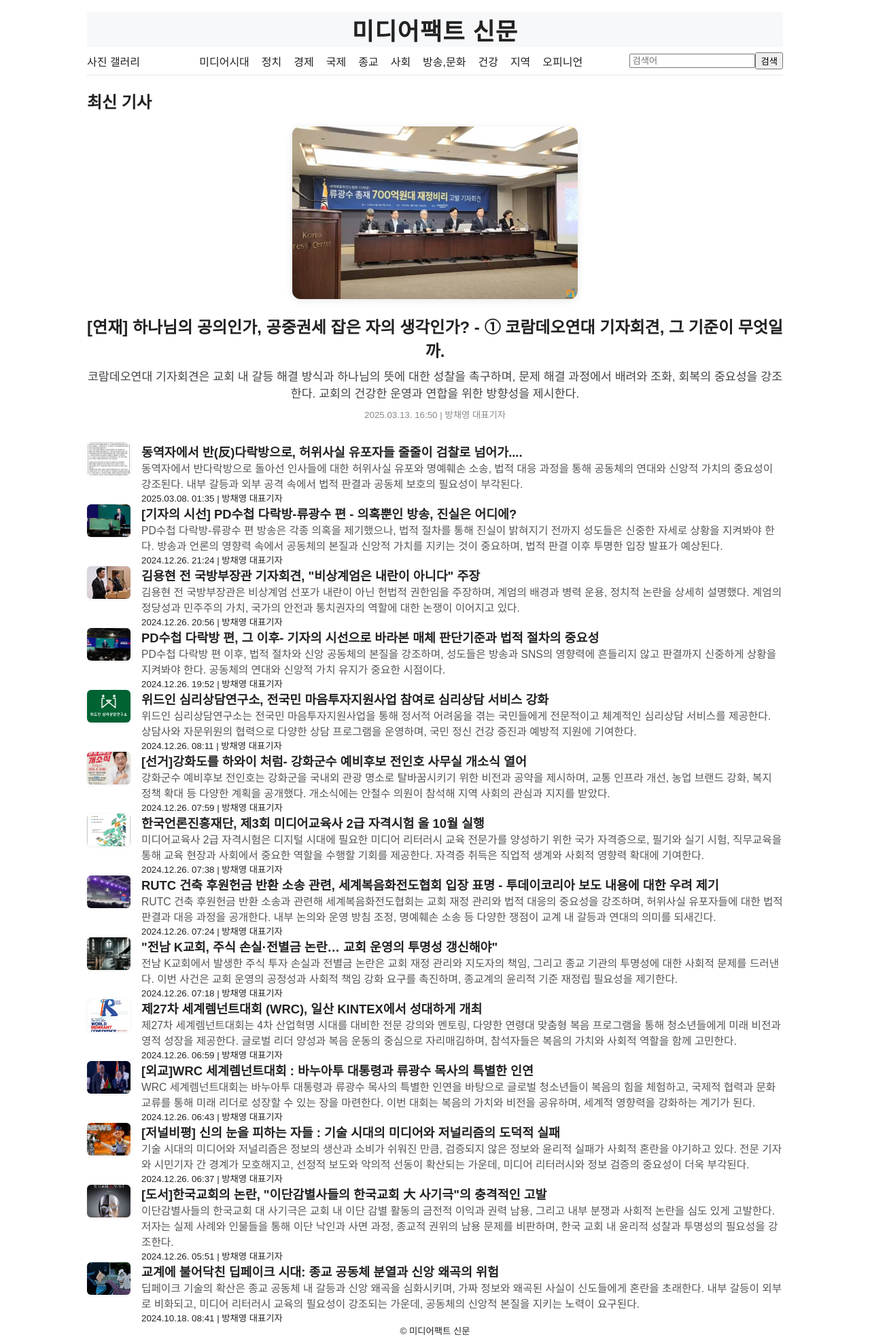
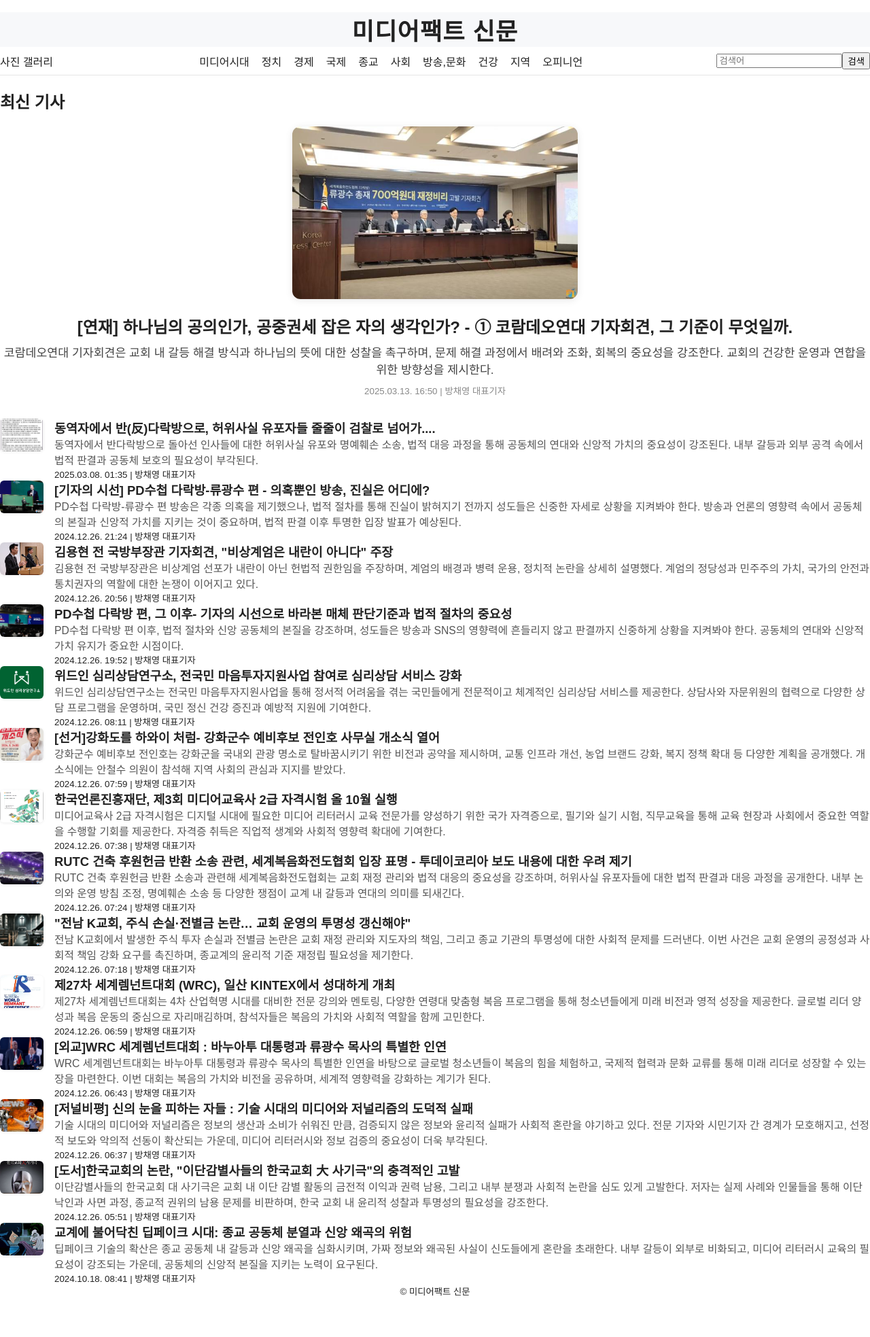
Before and after one commit to assam258-5892/mediafact, a Flask app: page / in a window 1280 px wide. Shown: the whole page at 68% size. After the commit the page ends 1906 px from the top, so only its background shows below. Run offline with Flask 3, Linux system fonts and the light colour scheme; data comes from the database, SQL or seed files in the repository.

Commit message:
헤더, 본문, 푸터의 최대 너비 및 여백 조정

```diff
--- a/static/css/style.css
+++ b/static/css/style.css
@@ -40,12 +40,15 @@ a, a:visited, a:hover, a:active {
 a:hover {
     color: #0056b3 !important;
 }
+
 body > header,
 body > main,
 body > footer {
-    width: 80%;
-    margin-left: 10%;
-    margin-right: 10%;
+    max-width: 1280px;
+    margin-left: auto;
+    margin-right: auto;
+    width: 100%;
+    box-sizing: border-box;
 }
 /* 풋터 텍스트를 전체 페이지에서 좌우 중앙 정렬 */
 .footer-center {
```
